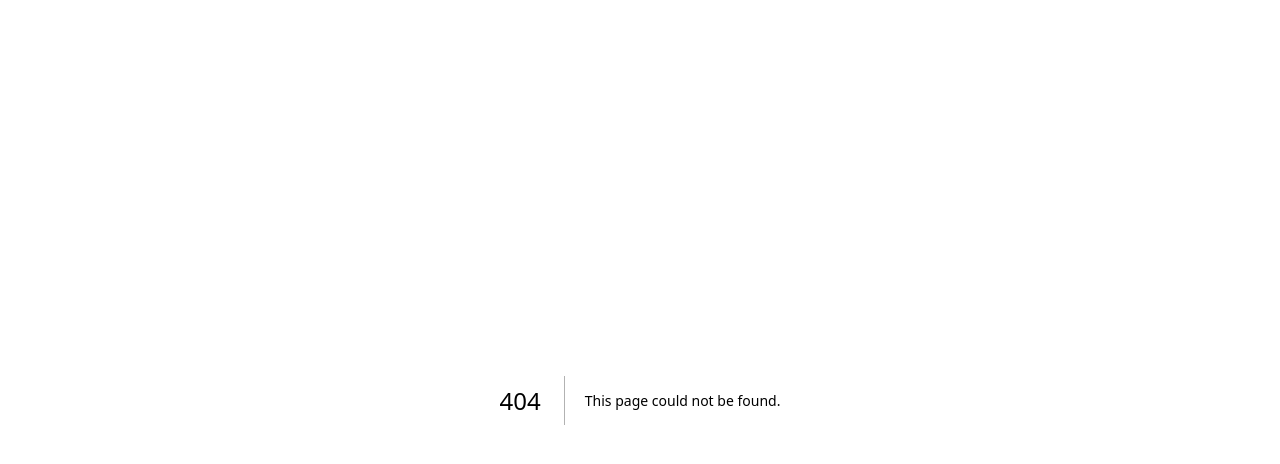
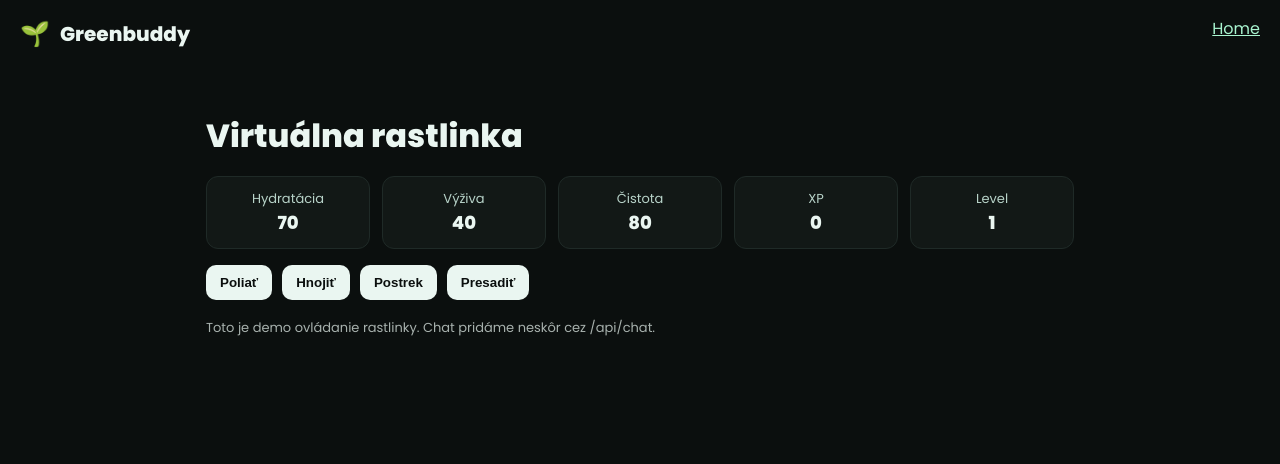
Before and after one commit to artbymosi-ops/Greenbuddyv1, a Next.js app: page /plant in a window 1280 px wide. Before the commit this address had no page. Shown: the top 464 px of the page. Built offline with nearby package versions, Linux system fonts and the light colour scheme.

Commit message:
Create plant.js

```diff
--- /dev/null
+++ b/pages/plant.js
@@ -0,0 +1,110 @@
+import { useState } from "react";
+import Link from "next/link";
+
+export default function PlantPage() {
+  const [hydration, setHydration] = useState(70);
+  const [nutrition, setNutrition] = useState(40);
+  const [cleanliness, setCleanliness] = useState(80);
+  const [xp, setXp] = useState(0);
+  const [level, setLevel] = useState(1);
+  const [note, setNote] = useState("");
+
+  function bumpXP(amount = 5) {
+    const newXP = xp + amount;
+    const gained = Math.floor(newXP / 100);
+    setXp(newXP % 100);
+    if (gained > 0) setLevel((L) => L + gained);
+  }
+
+  function flash(text) {
+    setNote(text);
+    setTimeout(() => setNote(""), 1800);
+  }
+
+  const water = () => {
+    setHydration((v) => Math.min(100, v + 10));
+    bumpXP(8);
+    flash("💧 Poliate!");
+  };
+  const fertilize = () => {
+    setNutrition((v) => Math.min(100, v + 10));
+    bumpXP(10);
+    flash("🌿 Prihnojené!");
+  };
+  const spray = () => {
+    setCleanliness((v) => Math.min(100, v + 10));
+    bumpXP(6);
+    flash("✅ Postrek hotový!");
+  };
+  const repot = () => {
+    setHydration((v) => Math.max(0, v - 5));
+    setNutrition((v) => Math.max(0, v - 5));
+    bumpXP(15);
+    flash("🪴 Presadené!");
+  };
+
+  return (
+    <div style={s.page}>
+      <header style={s.header}>
+        <div style={s.brand}>
+          <span style={s.logo}>🌱</span>
+          <Link href="/" style={s.brandTitle}>Greenbuddy</Link>
+        </div>
+        <Link href="/" style={s.homeLink}>Home</Link>
+      </header>
+
+      <main style={s.main}>
+        <h1 style={s.title}>Virtuálna rastlinka</h1>
+
+        <div style={s.stats}>
+          <Stat label="Hydratácia" value={hydration} />
+          <Stat label="Výživa" value={nutrition} />
+          <Stat label="Čistota" value={cleanliness} />
+          <Stat label="XP" value={xp} />
+          <Stat label="Level" value={level} />
+        </div>
+
+        <div style={s.actions}>
+          <button style={s.btn} onClick={water}>Poliať</button>
+          <button style={s.btn} onClick={fertilize}>Hnojiť</button>
+          <button style={s.btn} onClick={spray}>Postrek</button>
+          <button style={s.btn} onClick={repot}>Presadiť</button>
+        </div>
+
+        {!!note && <div style={s.note}>{note}</div>}
+
+        <p style={s.hint}>
+          Toto je demo ovládanie rastlinky. Chat pridáme neskôr cez /api/chat.
+        </p>
+      </main>
+    </div>
+  );
+}
+
+function Stat({ label, value }) {
+  return (
+    <div style={s.stat}>
+      <div style={s.statLabel}>{label}</div>
+      <div style={s.statValue}>{value}</div>
+    </div>
+  );
+}
+
+const s = {
+  page: { minHeight: "100vh", background: "#0b0f0e", color: "#eaf6f1" },
+  header: { display: "flex", justifyContent: "space-between", padding: "16px 20px" },
+  brand: { display: "flex", alignItems: "center", gap: 10 },
+  logo: { fontSize: 24 },
+  brandTitle: { color: "#eaf6f1", textDecoration: "none", fontWeight: 700, fontSize: 20 },
+  homeLink: { color: "#a9f5d0", textDecoration: "underline" },
+  main: { maxWidth: 900, margin: "0 auto", padding: "24px 16px 80px" },
+  title: { fontSize: 32, marginBottom: 16, fontWeight: 800 },
+  stats: { display: "grid", gridTemplateColumns: "repeat(5,1fr)", gap: 12, marginBottom: 16 },
+  stat: { background: "#121816", border: "1px solid #1f2a27", borderRadius: 12, padding: 12, textAlign: "center" },
+  statLabel: { fontSize: 13, color: "#b8d3c9" },
+  statValue: { fontSize: 18, fontWeight: 700 },
+  actions: { display: "flex", gap: 10, flexWrap: "wrap", marginBottom: 14 },
+  btn: { background: "#eaf6f1", color: "#0b0f0e", border: "none", borderRadius: 10, padding: "10px 14px", fontWeight: 600, cursor: "pointer" },
+  note: { marginTop: 8, background: "#101716", border: "1px solid #1f2a27", padding: "10px 12px", borderRadius: 10, width: "fit-content" },
+  hint: { opacity: 0.7, marginTop: 18, fontSize: 13 },
+};
```
